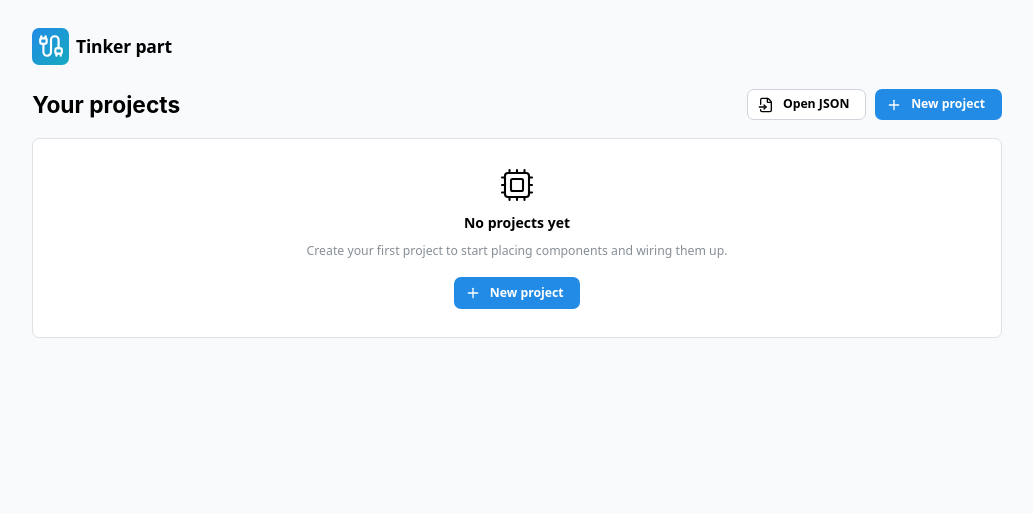
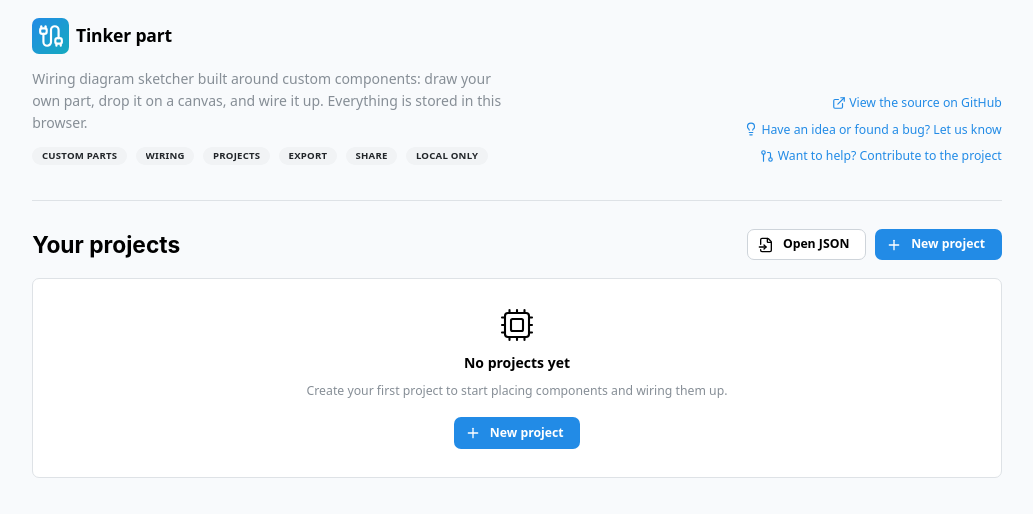
Before and after one commit to astronaut-symphony/wire-it, a React (Vite) app: page / in a window 1280 px wide. Shown: the top 514 px of the page, without its empty margins (123-1156 px from the left). Built offline with nearby package versions, Linux system fonts and the light colour scheme.

Commit message:
feat: add RepoInfo component for project details and GitHub links

```diff
--- a/src/features/home/Home.tsx
+++ b/src/features/home/Home.tsx
@@ -2,7 +2,7 @@ import { useState, type ReactNode } from 'react';
 import { ActionIcon, Button, Card, Container, FileButton, Group, Menu, SimpleGrid, Stack, Text, TextInput, Title } from '@mantine/core';
 import { Cpu, Ellipsis, FileInput, Pencil, Plus, Trash2 } from 'lucide-react';
 import { AppModal } from '@/shared/components/AppModal';
-import { Brand } from '@/shared/components/Brand';
+import { RepoInfo } from './RepoInfo';
 import './home.css';
 
 type ProjectInfo = { id: string; name: string; components: number; wires: number; preview: ReactNode };
@@ -30,9 +30,9 @@ export function Home({ projects, onOpen, onNew, onRename, onDelete, onImport }:
 
   return (
     <div className="home">
+      <RepoInfo />
       <Container size="lg" py="xl">
-        <Brand big onClick={() => {}} />
-        <div style={{ height: 24 }} />
+        <div>
         <Group justify="space-between" align="flex-end" mb="lg">
           <Title order={2}>Your projects</Title>
           <Group gap="xs">
@@ -113,6 +113,7 @@ export function Home({ projects, onOpen, onNew, onRename, onDelete, onImport }:
             ))}
           </SimpleGrid>
         )}
+        </div>
       </Container>
 
       <AppModal
--- /dev/null
+++ b/src/features/home/RepoInfo.tsx
@@ -0,0 +1,42 @@
+import { Anchor, Badge, Container, Divider, Group, Stack, Text } from '@mantine/core';
+import { ExternalLink, GitPullRequest, Lightbulb } from 'lucide-react';
+import { Brand } from '@/shared/components/Brand';
+
+const REPO = 'https://github.com/astronaut-symphony/tinker-part';
+const LINKS = [
+  { href: REPO, icon: <ExternalLink size={14} />, text: 'View the source on GitHub' },
+  { href: `${REPO}/issues`, icon: <Lightbulb size={14} />, text: 'Have an idea or found a bug? Let us know' },
+  { href: `${REPO}/pulls`, icon: <GitPullRequest size={14} />, text: 'Want to help? Contribute to the project' },
+];
+const FEATURES = ['Custom parts', 'Wiring', 'Projects', 'Export', 'Share', 'Local only'];
+
+/** Top of the home page: the logo, what the app is and where its source lives. Static on purpose: nothing is fetched from GitHub. */
+export function RepoInfo() {
+  return (
+    <Container size="lg" pt="lg">
+      <Group justify="space-between" align="flex-end" gap="xl">
+        <Stack gap="md" maw={560}>
+          <Brand big onClick={() => {}} />
+          <Text c="dimmed">
+            Wiring diagram sketcher built around custom components: draw your own part, drop it on a canvas, and wire it up. Everything is stored in this browser.
+          </Text>
+          <Group gap="xs">
+            {FEATURES.map((s) => (
+              <Badge key={s} variant="light" color="gray">{s}</Badge>
+            ))}
+          </Group>
+        </Stack>
+        <Stack gap="xs" align="flex-end">
+          {LINKS.map(({ href, icon, text }) => (
+            <Anchor key={href} href={href} target="_blank" rel="noopener noreferrer" size="sm">
+              <Group gap={4} wrap="nowrap">
+                {icon} {text}
+              </Group>
+            </Anchor>
+          ))}
+        </Stack>
+      </Group>
+      <Divider mt={40} />
+    </Container>
+  );
+}
```
Also changed, not shown: 1 other file (tests, documents, lock files or other folders).
